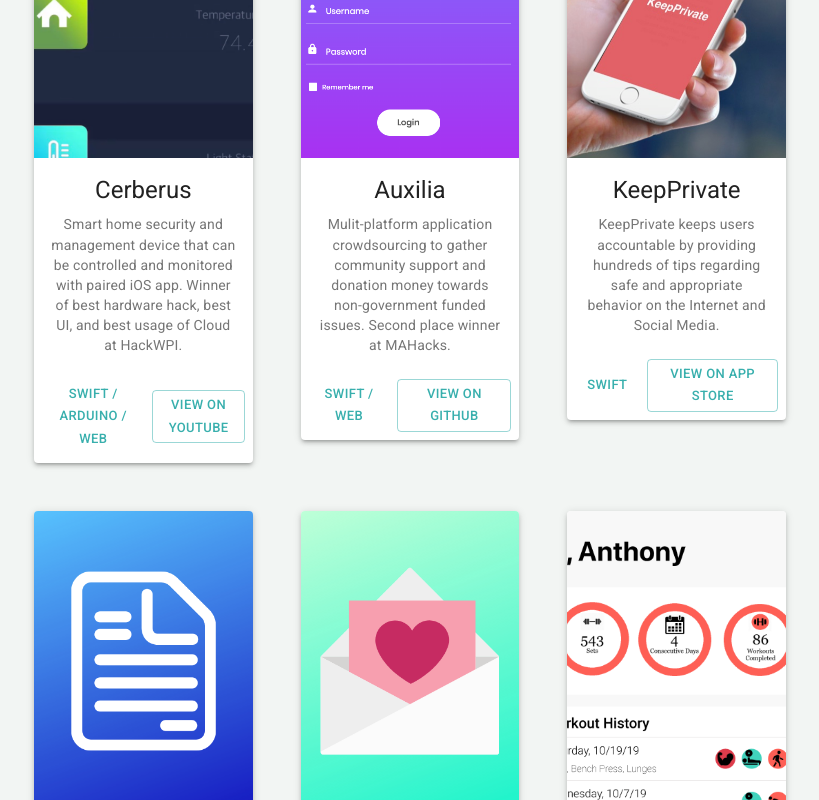
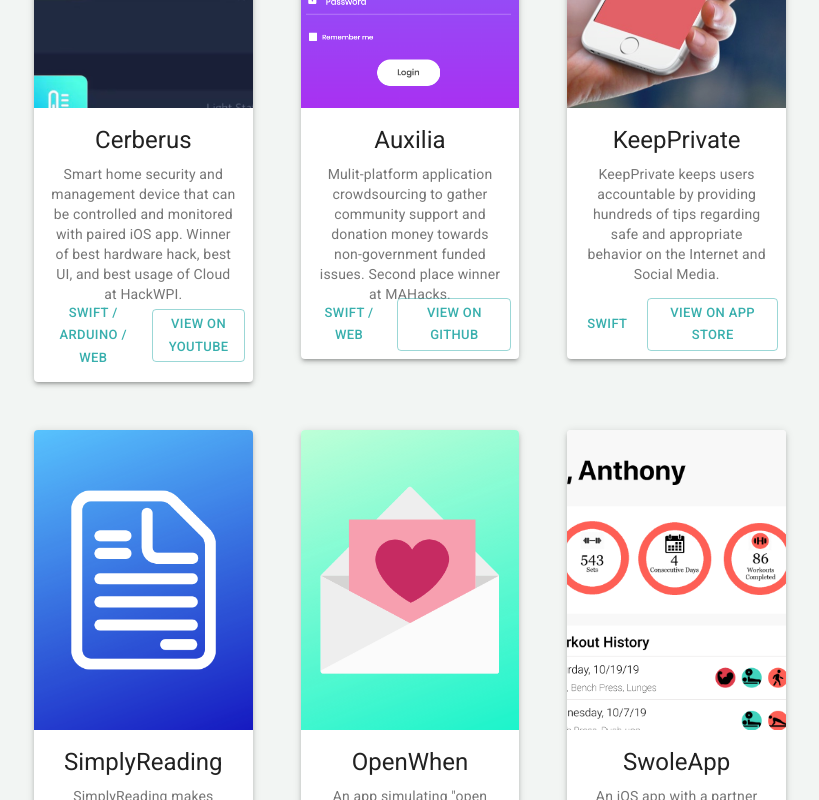
Before and after one commit to emaohn/my-website, a React (Create React App) app: page / in a window 1280 px wide. Shown: the part 2820-3620 px from the top of the page, without its empty margins (230-1049 px from the left). Built offline with nearby package versions, Linux system fonts and the light colour scheme.

Commit message:
Fix project card height bug

```diff
--- a/src/components/Project.js
+++ b/src/components/Project.js
@@ -7,7 +7,7 @@
 
 const useStyles = makeStyles({
     root: {
-        height:'100%'
+        height: '100%'
     },
     media: {
         height: 300,
@@ -25,12 +25,14 @@
                     title={props.data.title}
                 />
                 <CardContent>
+                    <Box height={150}>
                         <Typography gutterBottom variant="h5" component="h2">
                             {props.data.title}
                         </Typography>
                         <Typography variant="body2" color="textSecondary" component="p">
                             {props.data.description}
                         </Typography>
+                    </Box>
                 </CardContent>
                 <CardActions>
                     <Button size="small" color="primary">
```
Lines whose indentation alone changed are shown as unchanged.
